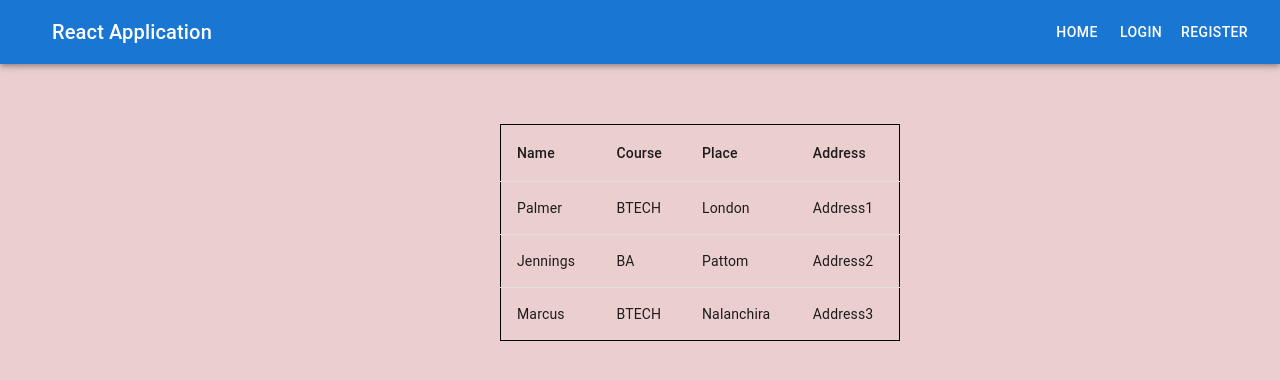
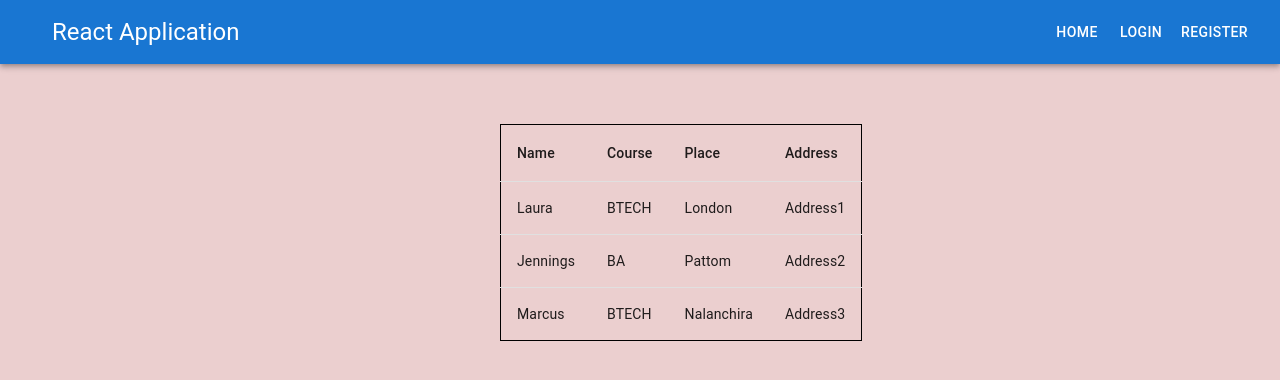
Before and after one commit to Hrudhey/Day23-React, a React (Vite) app: page / in a window 1280 px wide. Shown: the top 380 px of the page. Built offline with nearby package versions, Linux system fonts and the light colour scheme.

Commit message:
semi commit

```diff
--- a/src/components/Home.jsx
+++ b/src/components/Home.jsx
@@ -1,7 +1,7 @@
 import { Table, TableBody, TableCell, TableContainer, TableHead, TableRow } from '@mui/material'
 import React from 'react'
 const data = [
-        {"NAME":"Palmer","Course":"BTECH","Place":"London","Address":"Address1"},
+        {"NAME":"Laura","Course":"BTECH","Place":"London","Address":"Address1"},
         {"NAME":"Jennings","Course":"BA","Place":"Pattom","Address":"Address2"},
         {"NAME":"Marcus","Course":"BTECH","Place":"Nalanchira","Address":"Address3"}
   ];
@@ -12,7 +12,7 @@ const Home = () => {
     <h2></h2>
     <TableContainer>
 
-     <Table sx={{ minWidth: 350 }} style={{width:'400px',border:'1px solid black',position:'relative',left:'500px',marginTop:'40px'}} aria-label="simple table">
+     <Table sx={{ minWidth: 350 }} style={{width:'300px',border:'1px solid black',position:'relative',left:'500px',marginTop:'40px'}} aria-label="simple table">
         <TableHead>
      <TableRow>
         <TableCell>Name</TableCell>
--- a/src/components/Navbar.jsx
+++ b/src/components/Navbar.jsx
@@ -17,7 +17,7 @@ const Navbar = () => {
           >
 
           </IconButton>
-          <Typography variant="h6" component="div" sx={{ flexGrow: 1 }}>
+          <Typography variant="h5" component="div" sx={{ flexGrow: 1 }}>
             React Application
           </Typography>
           <Link to={'/'}><Button color="inherit" style={{color:'white'}}>Home</Button></Link>
```
